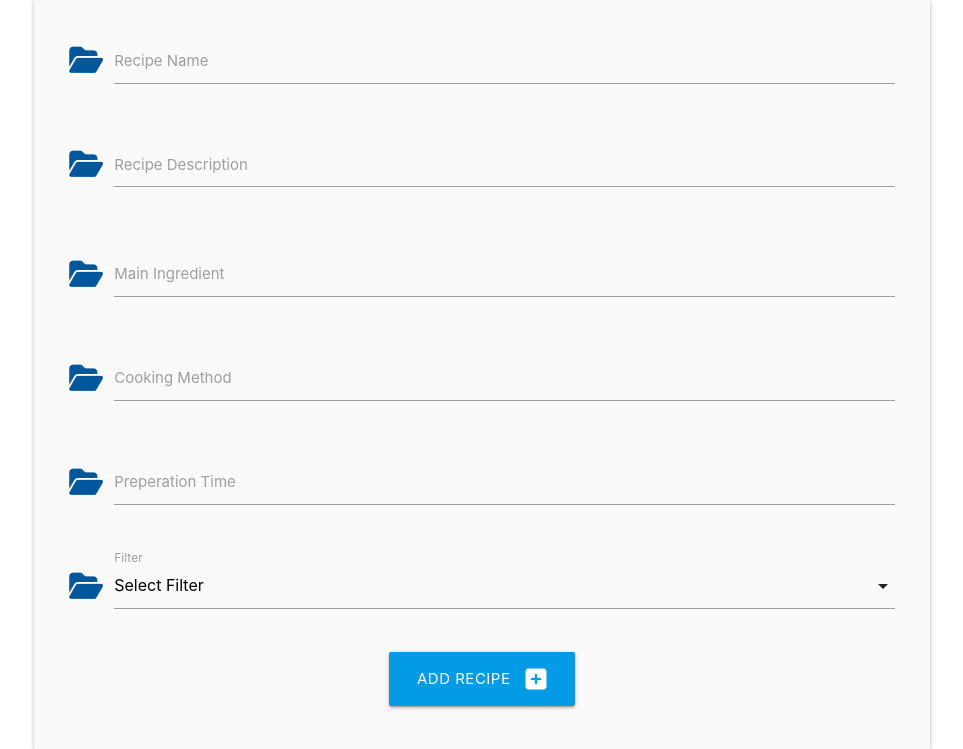
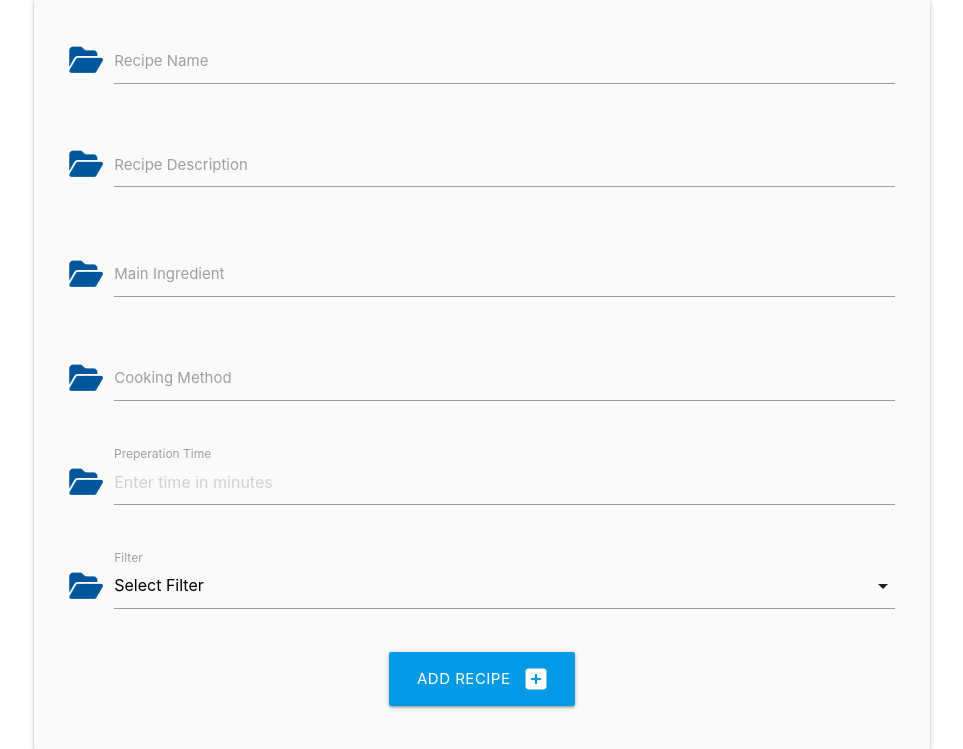
Before and after one commit to SLeighton-dot-com/Recipe-Database, a Flask app: page /add_recipe in a window 1280 px wide. Shown: the part 160-909 px from the top of the page, without its empty margins (158-1121 px from the left). Run offline with Flask 3, Linux system fonts and the light colour scheme; some libraries are stand-ins or nearby versions.

Commit message:
add_recipe.html:Adjusted prep_time min, max and placeholder

```diff
--- a/recipes/templates/add_recipe.html
+++ b/recipes/templates/add_recipe.html
@@ -67,8 +67,8 @@
         <div class="row">
             <div class="input-field col s12">
                 <i class="fas fa-folder-open prefix light-blue-text text-darken-4"></i>
-                <input id="prep_time" name="prep_time" minlength="3" maxlength="50" type="text"
-                    class="materialize-textarea validate" required></input>
+                <input id="prep_time" name="prep_time" minlength="1" maxlength="3" type="text"
+                    class="materialize-textarea validate" placeholder="Enter time in minutes" required></input>
                 <label for="prep_time">Preperation Time</label>
             </div>
         </div>
```
